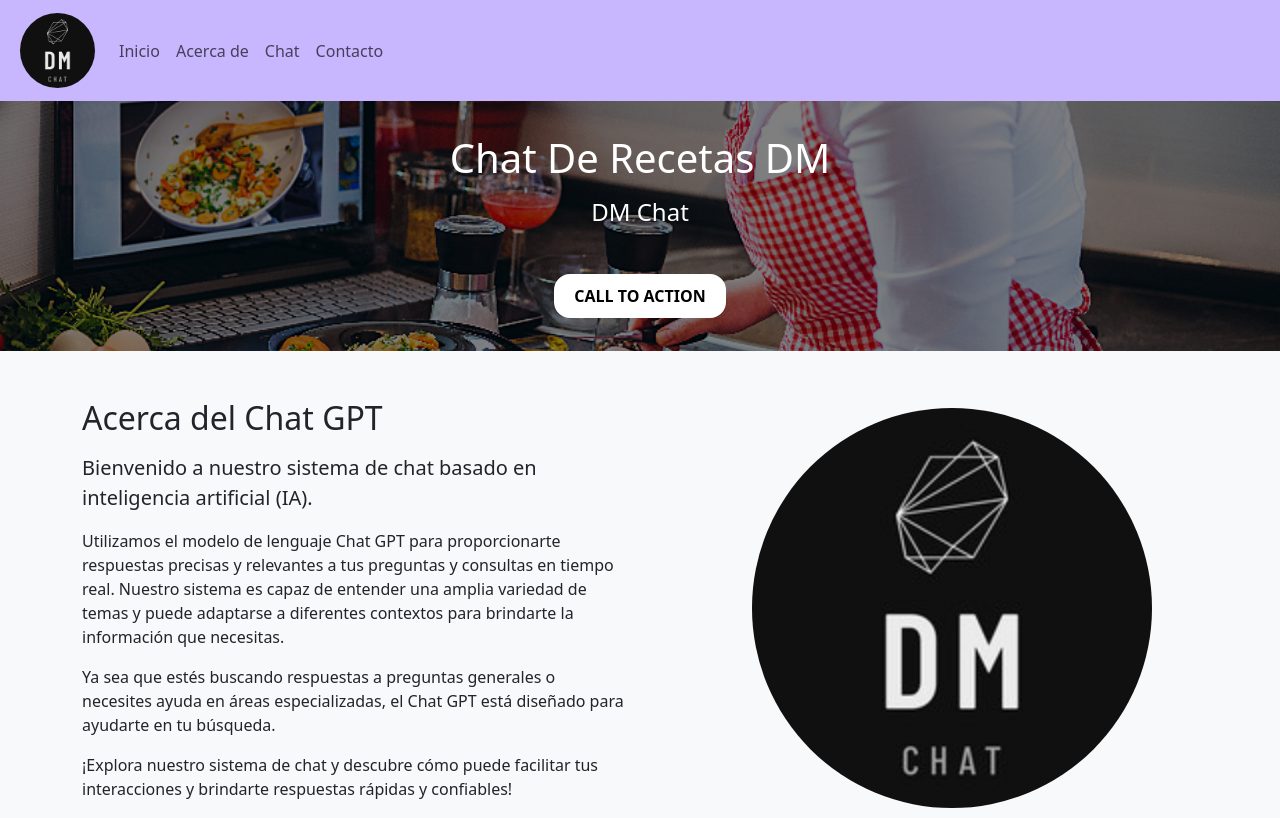
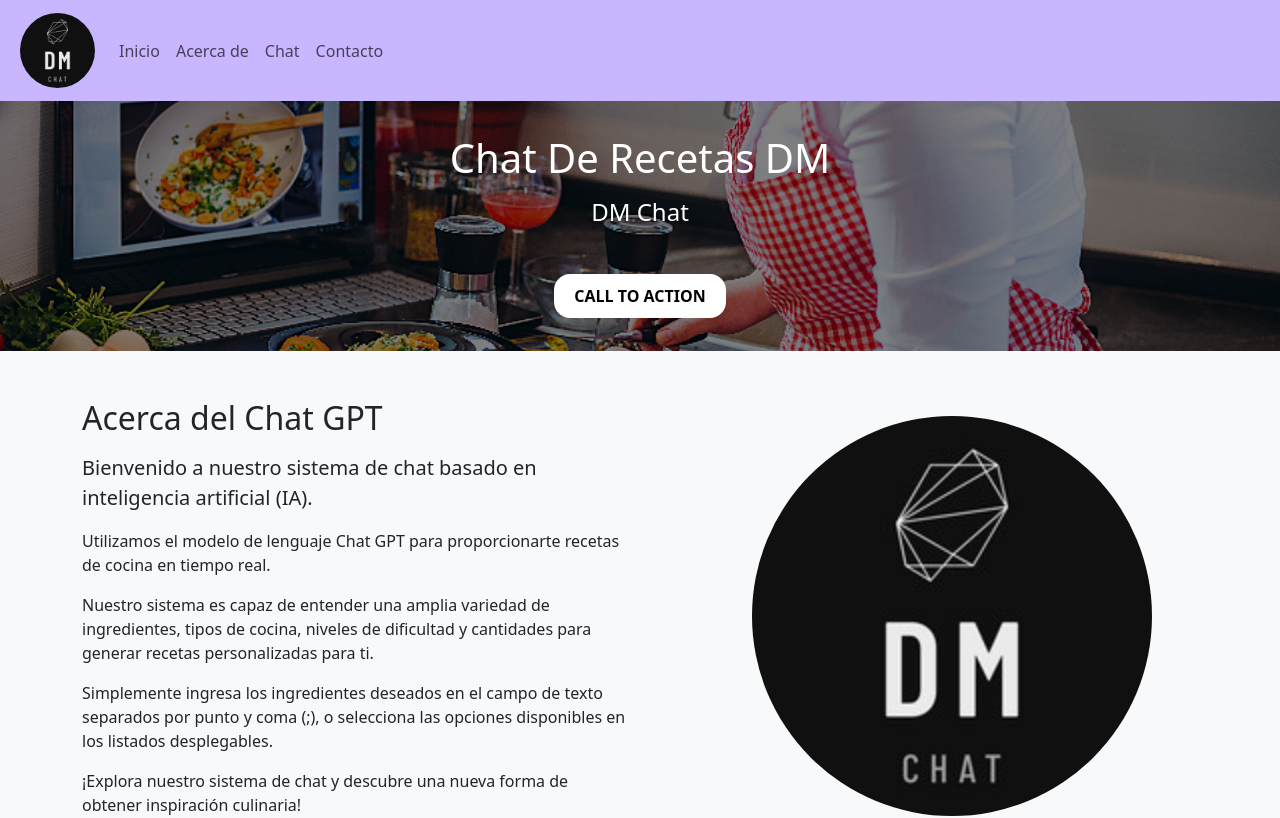
Before and after one commit to Maria-Chacon/Examen2_ProgramacionIV, a Next.js app in the folder examenll/: page / in a window 1280 px wide. Shown: the top 818 px of the page. Built offline with nearby package versions, Linux system fonts and the light colour scheme.

Commit message:
changes in SectionAbout

```diff
--- a/examenll/components/SectionAbout.tsx
+++ b/examenll/components/SectionAbout.tsx
@@ -13,14 +13,16 @@ const SectionAbout: React.FC = () => {
               Bienvenido a nuestro sistema de chat basado en inteligencia artificial (IA).
             </p>
             <p>
-              Utilizamos el modelo de lenguaje Chat GPT para proporcionarte respuestas precisas y relevantes a tus preguntas y consultas en tiempo real.
-              Nuestro sistema es capaz de entender una amplia variedad de temas y puede adaptarse a diferentes contextos para brindarte la información que necesitas.
+              Utilizamos el modelo de lenguaje Chat GPT para proporcionarte recetas de cocina en tiempo real.
             </p>
             <p>
-              Ya sea que estés buscando respuestas a preguntas generales o necesites ayuda en áreas especializadas, el Chat GPT está diseñado para ayudarte en tu búsqueda.
+              Nuestro sistema es capaz de entender una amplia variedad de ingredientes, tipos de cocina, niveles de dificultad y cantidades para generar recetas personalizadas para ti.
             </p>
             <p>
-              ¡Explora nuestro sistema de chat y descubre cómo puede facilitar tus interacciones y brindarte respuestas rápidas y confiables!
+              Simplemente ingresa los ingredientes deseados en el campo de texto separados por punto y coma (;), o selecciona las opciones disponibles en los listados desplegables.
+            </p>
+            <p>
+              ¡Explora nuestro sistema de chat y descubre una nueva forma de obtener inspiración culinaria!
             </p>
           </div>
           <div className="col-md-6 d-flex align-items-center">
```
